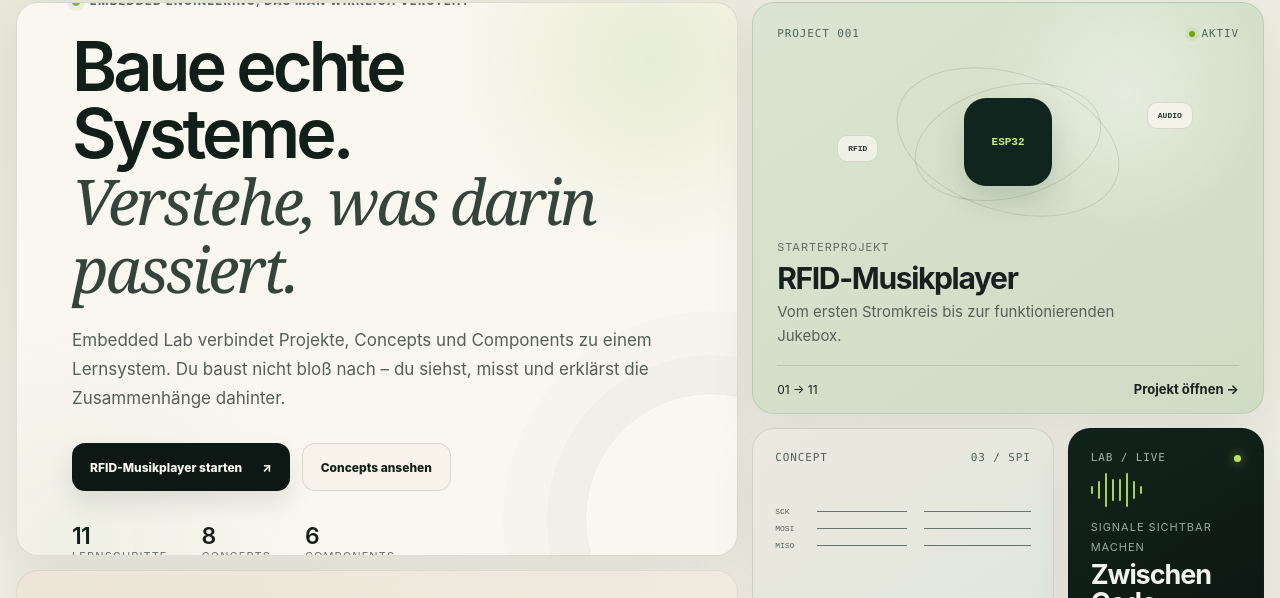
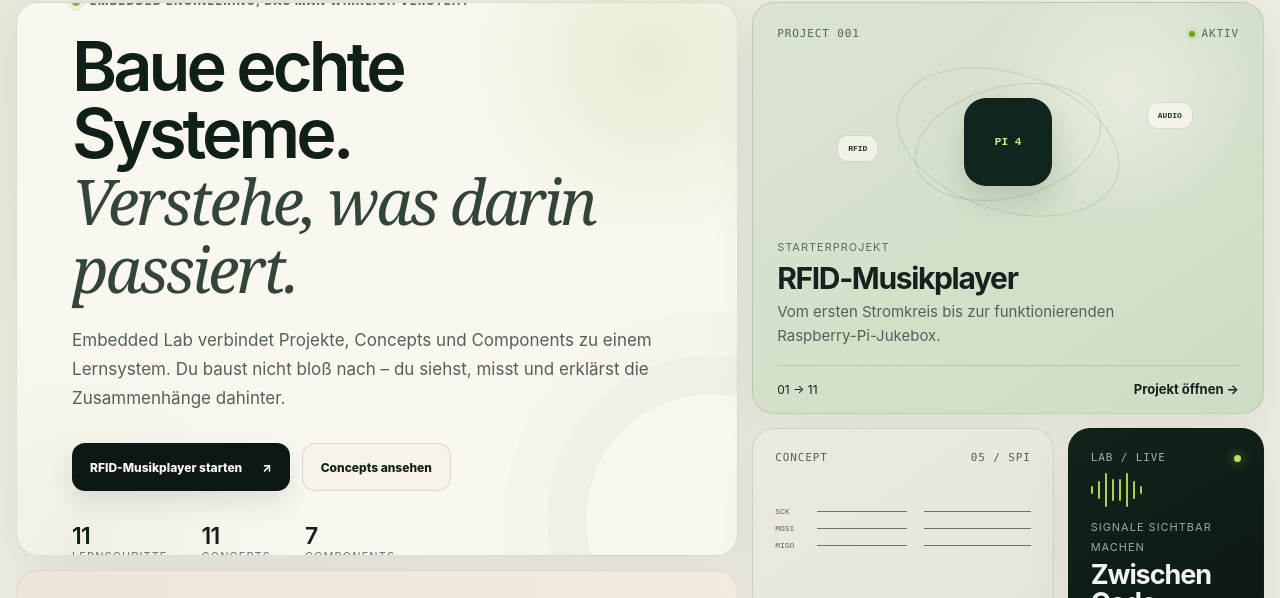
Before and after one commit to dabin134/embedded-lab, a Next.js app: page / in a window 1280 px wide. Shown: the part 118-716 px from the top of the page. Built offline with nearby package versions, Linux system fonts and the light colour scheme.

Commit message:
Align homepage project card with Raspberry Pi build

```diff
--- a/app/page.tsx
+++ b/app/page.tsx
@@ -62,8 +62,8 @@ export default function Home() {
             </div>
             <div className="soft-stats">
               <div><strong>11</strong><span>Lernschritte</span></div>
-              <div><strong>8</strong><span>Concepts</span></div>
-              <div><strong>6</strong><span>Components</span></div>
+              <div><strong>11</strong><span>Concepts</span></div>
+              <div><strong>7</strong><span>Components</span></div>
             </div>
           </article>
 
@@ -76,13 +76,13 @@ export default function Home() {
               <div className="orbit-ring ring-one" />
               <div className="orbit-ring ring-two" />
               <div className="orbit-chip">RFID</div>
-              <div className="orbit-core">ESP32</div>
+              <div className="orbit-core">PI 4</div>
               <div className="orbit-node">AUDIO</div>
             </div>
             <div className="project-card-copy">
               <small>Starterprojekt</small>
               <h2>RFID-Musikplayer</h2>
-              <p>Vom ersten Stromkreis bis zur funktionierenden Jukebox.</p>
+              <p>Vom ersten Stromkreis bis zur funktionierenden Raspberry-Pi-Jukebox.</p>
             </div>
             <div className="project-card-footer">
               <span>01 → 11</span>
@@ -91,7 +91,7 @@ export default function Home() {
           </Link>
 
           <Link className="bento-card hero-concept-card" href="/concepts/spi">
-            <div className="card-topline"><span>CONCEPT</span><span>03 / SPI</span></div>
+            <div className="card-topline"><span>CONCEPT</span><span>05 / SPI</span></div>
             <div className="concept-lines" aria-hidden="true">
               <span>SCK</span><i /><span>MOSI</span><i /><span>MISO</span><i />
             </div>
@@ -188,7 +188,7 @@ export default function Home() {
             <div className="soft-eyebrow"><span /> Erstes vollständiges Lernprojekt</div>
             <h2>RFID-Musikplayer</h2>
             <p>
-              Elf Schritte bilden einen nachvollziehbaren Lernbogen: erst Fundament, dann Kommunikation, Identität, Audio und schließlich Integration.
+              Elf Schritte bilden einen nachvollziehbaren Lernbogen: Systemmodell, Embedded Linux, Elektronik, GPIO, SPI, RFID-Physik, Datenmodell, Audio und schließlich Integration.
             </p>
             <Link className="soft-button primary" href="/projects/rfid-music-player">Projekt öffnen <span>↗</span></Link>
           </div>
```
